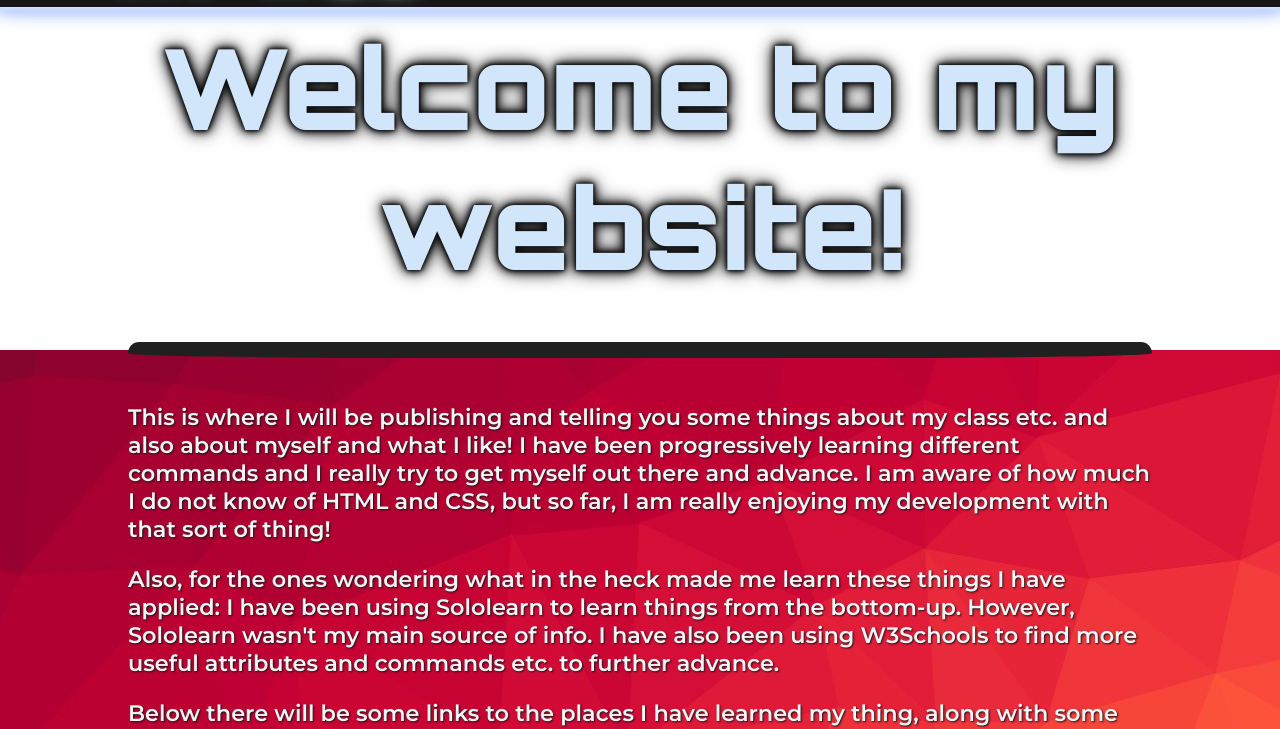
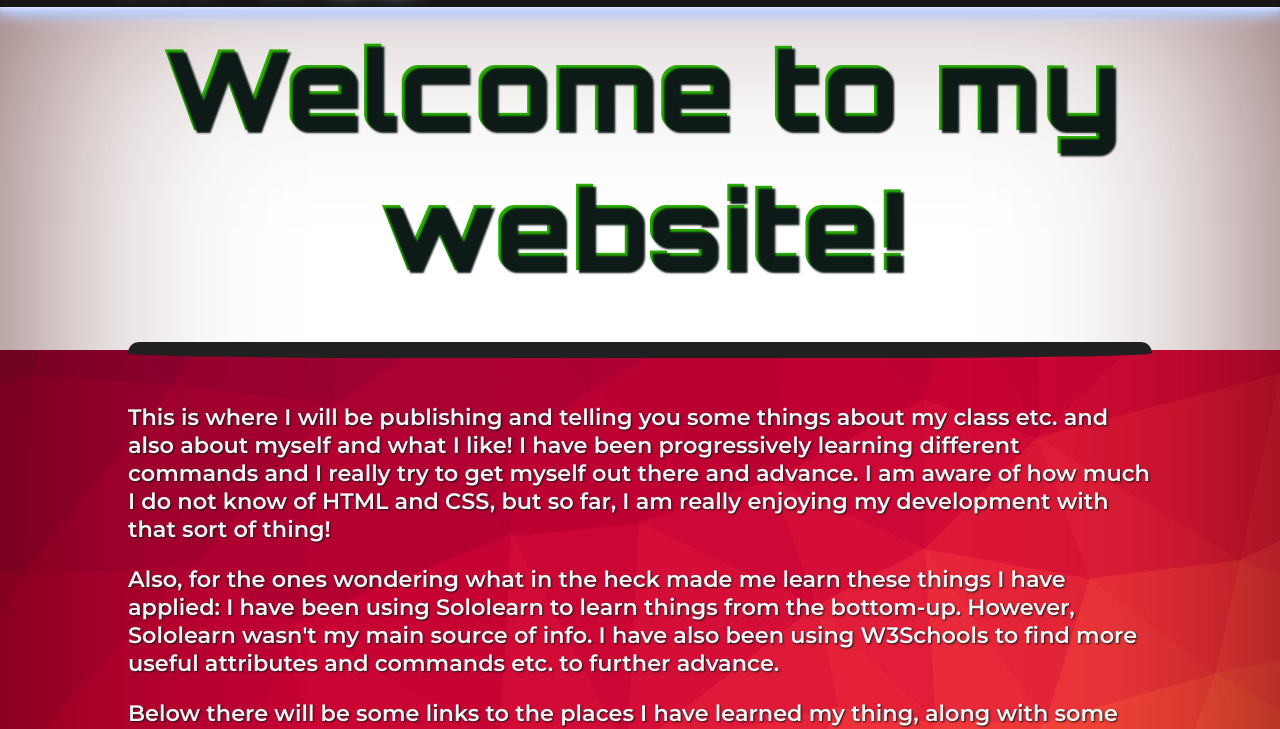
Before and after one commit to Obi1Cannoli167/Rolfpot, a plain HTML site: page Website/HTML/BPHTML/BPHome.html in a window 1280 px wide. Shown: the part 79-808 px from the top of the page. Drawn offline with Linux system fonts and the light colour scheme; a script that the page names is missing.

Commit message:
3.33 - vignette background effect added

```diff
--- a/Website/Styling/BPCSS/BPHome.css
+++ b/Website/Styling/BPCSS/BPHome.css
@@ -68,6 +68,7 @@ section {
     background-repeat: no-repeat;
     background-image: url(../../Images/html-color-codes-color-tutorials-hero-00e10b1f.jpg);
     object-fit: cover;
+    box-shadow: 0 0 400px hsla(0, 94%, 13%, 0.7) inset;
 }
 
 .logo {
@@ -191,10 +192,11 @@ section {
 .welcome h2{
     text-align: center;
     font-size: 5em;
-    text-shadow: 0px 0px 2px hsl(0, 0%, 6%), 0px 0px 4px hsl(0, 0%, 6%), 0px 0px 7px hsl(0, 0%, 6%), 0px 0px 12px hsl(0, 0%, 6%), 0px 0px 20px hsl(0, 0%, 6%);
+    text-shadow: 3px 3px 2px hsl(170, 29%, 8%), 0 0 0 hsl(106, 100%, 34%);
     font-weight: 900;
+    color: transparent;
     font-family: 'Orbitron', sans-serif;
-    color: hsl(210, 80%, 90%);
+    background-clip: text;
 }
 .a__img {
     border-radius: 0.4em;
@@ -225,13 +227,11 @@ section {
     box-shadow: 0px 0px 15px hsl(221, 15%, 21%);
     padding: 1em;
     text-align: center;
-
 }
 .line a {
     background-color: none;
 }
 .line p {
-    background-color: hsl(221, 15%, 21%);
     color: hsl(228, 5%, 71%);
 }
 .line hr {
```
